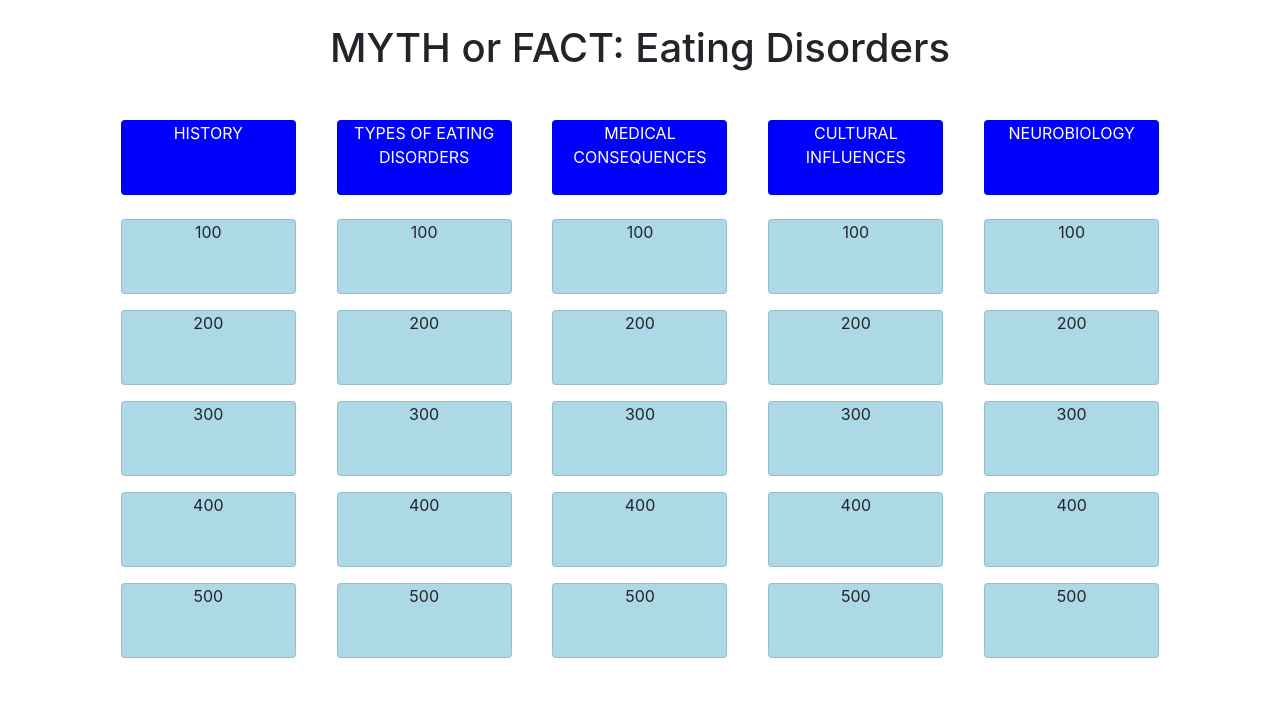
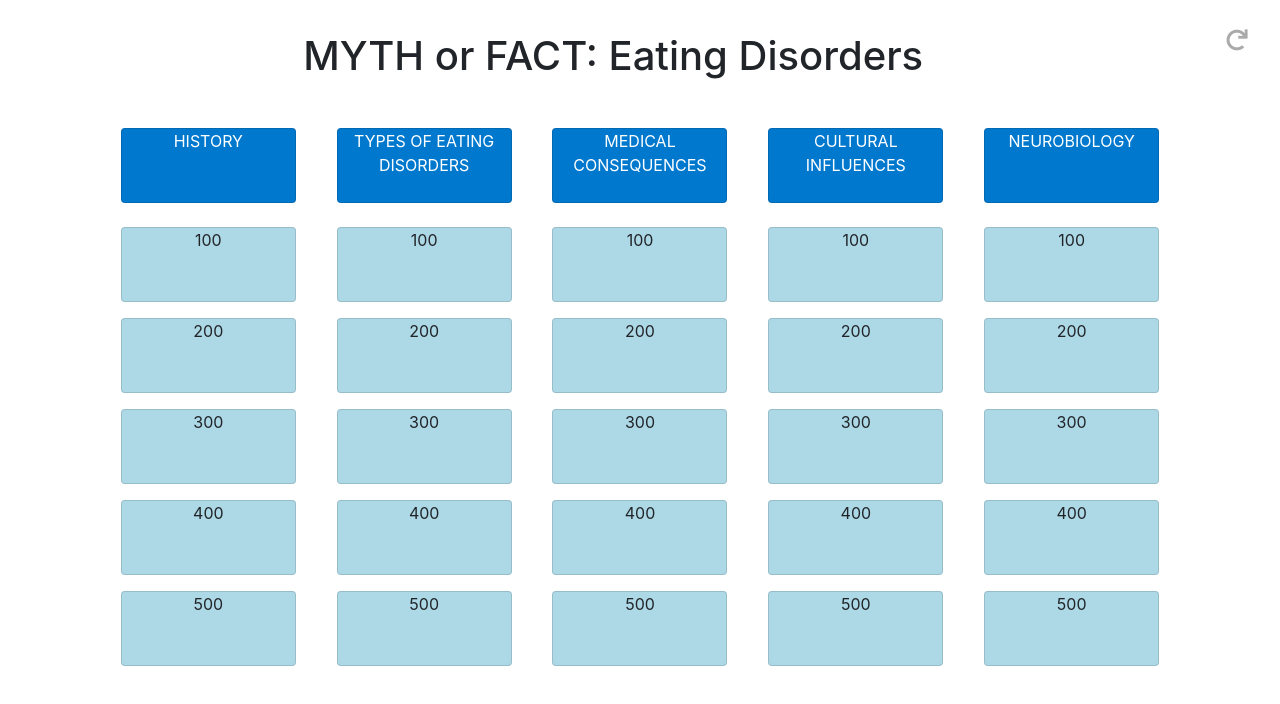
Before and after one commit to lynleyyama/psych134-jeopardy, a website: page static_files/index.html in a window 1280 px wide. Drawn offline with nearby package versions, Linux system fonts and the light colour scheme.

Commit message:
added reset

```diff
--- a/static_files/index.css
+++ b/static_files/index.css
@@ -7,11 +7,20 @@
 	text-align: center;
 }
 
+.card:hover {
+    background-color: #85B0BE;
+}
+
 .categories > .card {
-	background-color: blue;
+	background-color: #0078CD;
 	color: white;
 	text-align: center;
 }
+
+.categories > .card:hover {
+    background-color: #0050A5;
+}
+
 .row {
 	margin: 0 5rem;
 }
@@ -50,3 +59,18 @@
 .answered{
     pointer-events: none;
 }
+
+#clear {
+    float: right;
+    margin-right: 2rem;
+    color: #aaaaaa;
+}
+
+#clear:hover {
+    color: black;
+}
+
+#title {
+    text-align: center;
+    margin-top: 2rem;
+}
--- a/static_files/index.html
+++ b/static_files/index.html
@@ -6,7 +6,8 @@
 	<link rel="stylesheet" href="index.css">
 </head>
 <body>
-	<h1 class="text-center mt-4">MYTH or FACT: Eating Disorders</h1>
+	<i class="fas fa-redo fa-lg" id="clear"></i>
+	<h1 id="title">MYTH or FACT: Eating Disorders</h1>
 	<div class="row mt-5 categories">
 		<div class="card col-auto ml-auto" id="history">HISTORY</div>
 		<div class="card col-auto" id="types">TYPES OF EATING DISORDERS</div>
@@ -133,6 +134,9 @@
 					incorrect();
 				}
 			});
+			$('#clear').click((e)=>{
+				location.reload();
+			});
 			const correct = () => {
 				$('#info-modal .modal-content h4').html("CORRECT!");
 				$('#info-modal .modal-content p').html(explanation);
```
